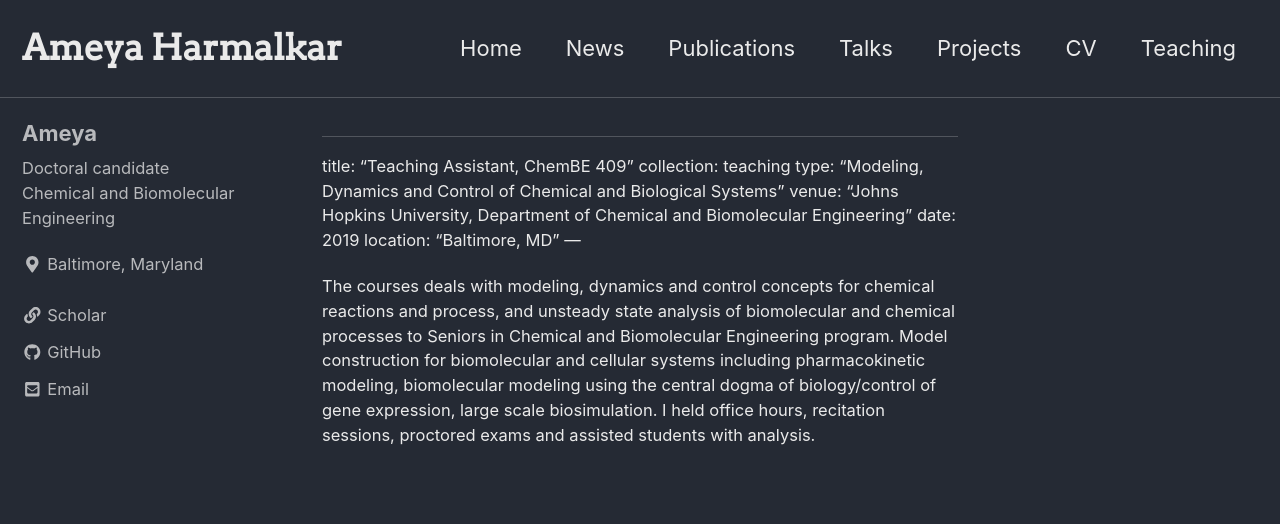
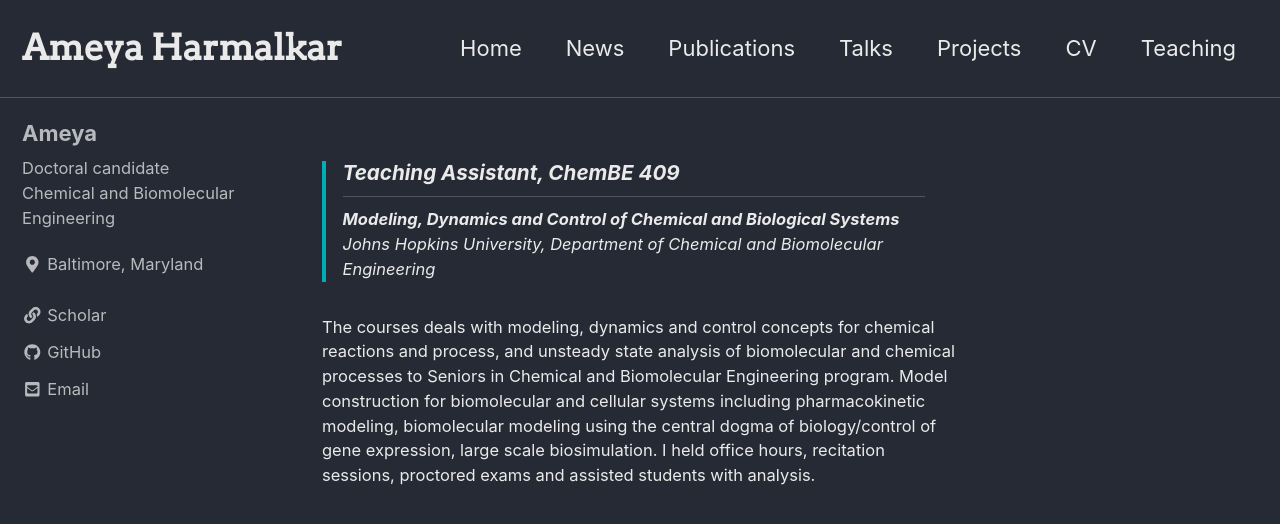
Before and after one commit to AmeyaHarmalkar/AmeyaHarmalkar.github.io, a Jekyll site: the page built from _pages/teaching.md, in a window 1280 px wide and 900 px high. Shown: the top 524 px of the window. Built offline with Jekyll 4.4.1, drawn with Linux system fonts in a browser that asks for light colours; cached includes are drawn as plain includes; nearby versions of some CDN libraries.

Commit message:
teaching.md

```diff
--- a/_pages/teaching.md
+++ b/_pages/teaching.md
@@ -4,13 +4,8 @@ layout: single
 author_profile: true
 ---
 
----
-title: "Teaching Assistant, ChemBE 409"
-collection: teaching
-type: "Modeling, Dynamics and Control of Chemical and Biological Systems"
-venue: "Johns Hopkins University, Department of Chemical and Biomolecular Engineering"
-date: 2019
-location: "Baltimore, MD"
----
+>##  Teaching Assistant, ChemBE 409
+**Modeling, Dynamics and Control of Chemical and Biological Systems**
+*Johns Hopkins University, Department of Chemical and Biomolecular Engineering*
 
 The courses deals with modeling, dynamics and control concepts for chemical reactions and process, and unsteady state analysis of biomolecular and chemical processes to Seniors in Chemical and Biomolecular Engineering program. Model construction for biomolecular and cellular systems including pharmacokinetic modeling, biomolecular modeling using the central dogma of biology/control of gene expression, large scale biosimulation. I held office hours, recitation sessions, proctored exams and assisted students with analysis.
```
